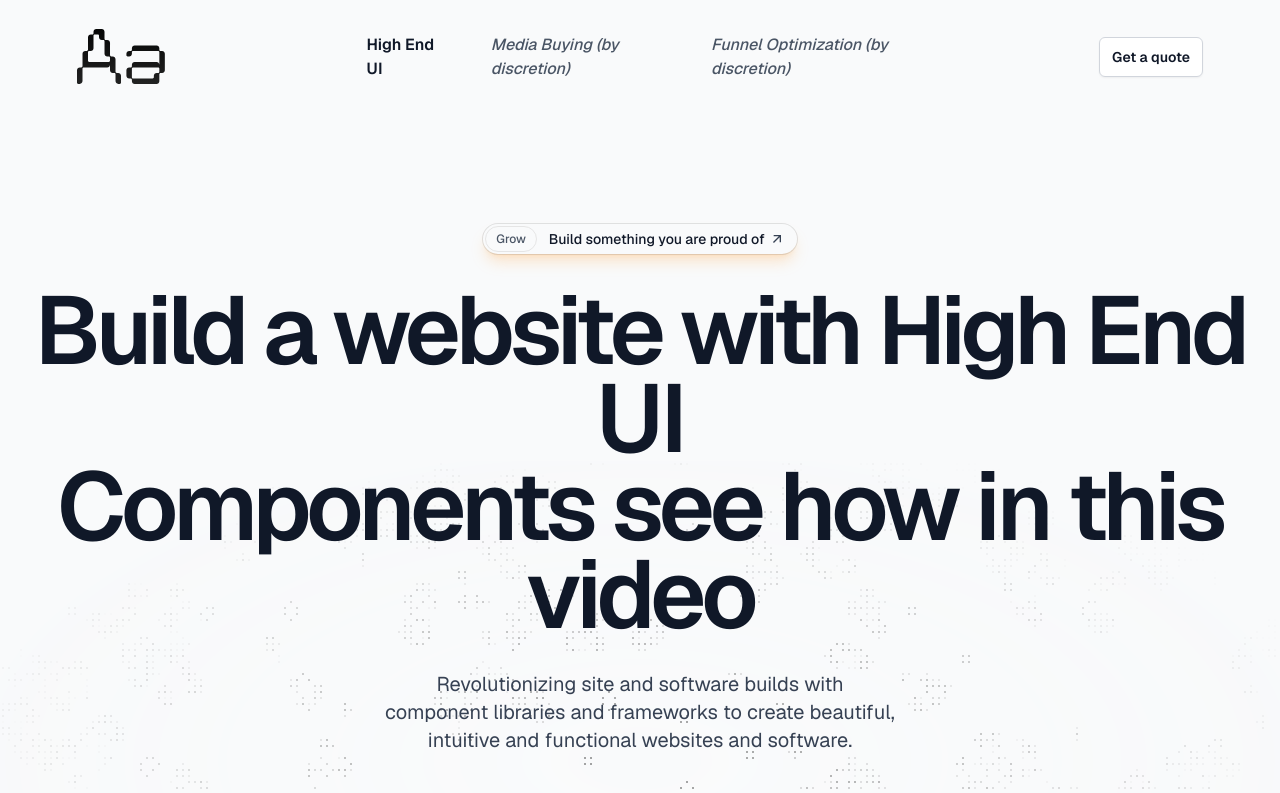
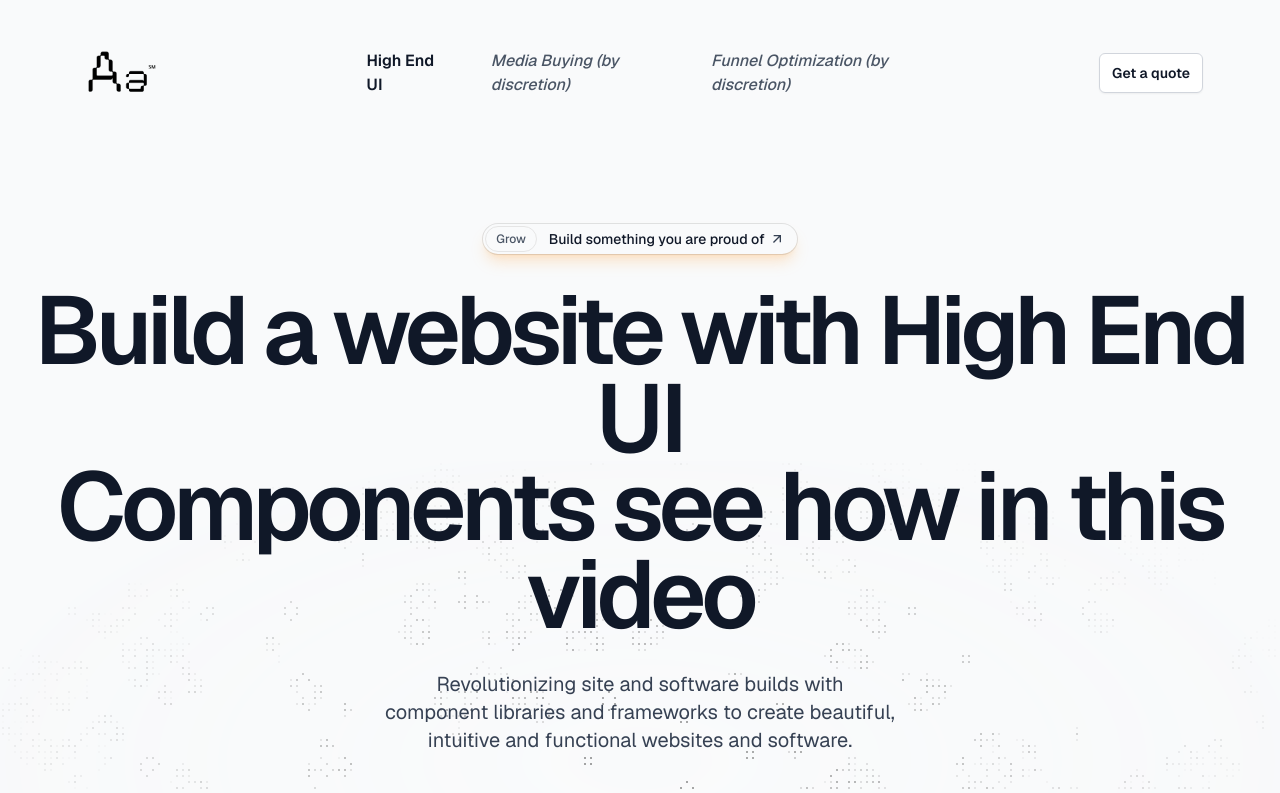
Before and after one commit to telluricaquarian/aclr77, a Next.js app: page / in a window 1280 px wide. Shown: the top 793 px of the page. Built offline with nearby package versions, Linux system fonts and the light colour scheme; grey boxes are pictures that could not be loaded.

Commit message:
Update navbar logo image and size

```diff
--- a/public/SolarLogo.tsx
+++ b/public/SolarLogo.tsx
@@ -3,7 +3,7 @@ import Image from "next/image";
 
 export const SolarLogo = ({ className }: { className?: string }) => (
   <Image
-    src="/images/typelogo.svg"
+    src="/images/typography.png"
     alt="Areculateir Logo"
     width={110}   // was 140
     height={38}   // was 48
```
Also changed, not shown: public/images/typography.png (added).
